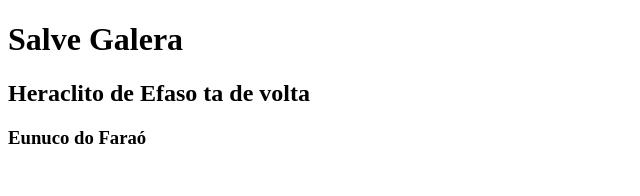
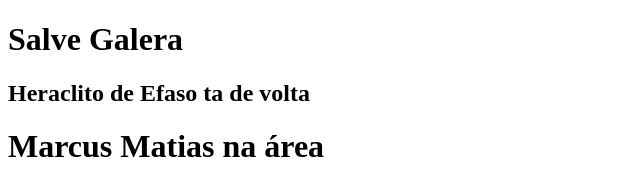
Before and after one commit to WalaceSilva03/CI_CD, a plain HTML site: page index.html in a window 1280 px wide. Shown: the whole page, without its empty margins (0-640 px from the left). Drawn offline with Linux system fonts and the light colour scheme.

Commit message:
Enviando minhas alterações Walace...

```diff
--- a/index.html
+++ b/index.html
@@ -9,6 +9,6 @@
 <body>
     <h1>Salve Galera</h1>
     <h2>Heraclito de Efaso ta de volta </h2>
-    <h3>Eunuco do Faraó</h3>
+    <h1>Marcus Matias na área</h1>
 </body>
 </html>
```
Also changed, not shown: 1 other file.
